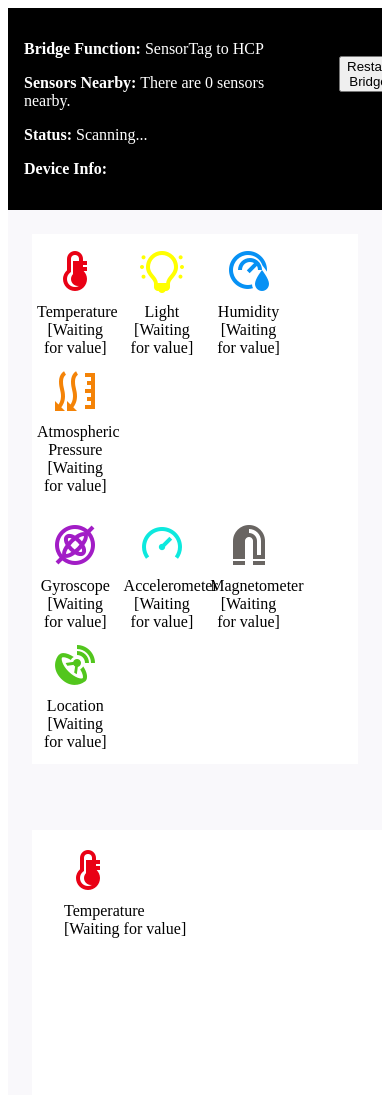
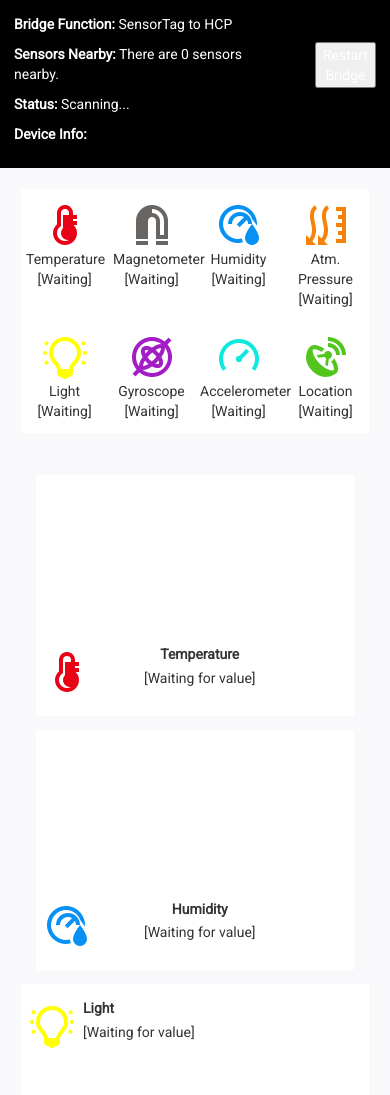
Before and after one commit to NishantNalawade/BridgeApp, a website: page www/index.html in a window 390 px wide. Shown: the top 1095 px of the page. Drawn offline with nearby package versions, Linux system fonts and the light colour scheme; some packages are replaced by stand-ins of ours; a script that the page names is missing.

Commit message:
started with bootstrap

```diff
--- a/www/css/myCss.css
+++ b/www/css/myCss.css
@@ -1,13 +1,14 @@
 
 
-.container{
+.container-fluid{
     background-color: #f9f8fb;
     min-width: 100%;
     overflow: hidden;
     display: flex;
     flex-direction: column;
     min-height: 100%;
-    font-family: 'Times New Roman', Times, serif;
+    font-family: 'Roboto';
+    font-size: 14px;
     padding: 0px
 }
 .App-Bar{
@@ -40,15 +41,13 @@
 
 }
 
-.column{
-    float: left;
-    width: 23.5%;
+.col-xs-3{
     padding: 5px;
     text-align: center;
 }
 
 .list{
-    margin-top: 3.125em;
+    margin-top: 2em;
     margin-left: 1.5em;
     margin-right: 1.5em;
     margin-bottom: 1em;
@@ -57,17 +56,28 @@
     margin-top: 1em;
     padding-top: 1em;
     background: #fff;
-    float: left;
     width: 100%;
-    padding-left: 2em;
+    margin-right: 2em;
+    /* padding-left: 2em; */
     padding-bottom: 2em;
 }
 .list-icon{
-    float: left;
     margin-right: 1.25em;
     padding-right: 2.5em;
 }
 
 .live-data{
+    margin-top: 0.25em;
+    margin-right: 0.5em;
+    margin-left: 0.5em;
+    float: left;
+}
+.sensor-name{
+    font-weight: bold;
     margin-bottom: 0.25em;
 }
+
+#tempgauge{
+    height: 10em;
+    width: 20em;
+}
--- a/www/index.html
+++ b/www/index.html
@@ -12,6 +12,8 @@
 	<meta http-equiv="Expires" content="-1" />
 	<meta http-equiv="cache-control" content="no-store" />
 	<meta name="viewport" content="width=device-width, initial-scale=1.0">
+	<link rel="stylesheet" href="https://maxcdn.bootstrapcdn.com/bootstrap/3.3.7/css/bootstrap.min.css">
+	<script src="https://maxcdn.bootstrapcdn.com/bootstrap/3.3.7/js/bootstrap.min.js"></script>
 	<link rel="stylesheet" type="text/css" href="css/myCss.css" />
 	<link href='https://fonts.googleapis.com/css?family=Roboto' rel='stylesheet'>
 	<script src="https://ajax.googleapis.com/ajax/libs/jquery/3.3.1/jquery.min.js"></script>
@@ -30,12 +32,13 @@
 	<script src="http://bernii.github.io/gauge.js/dist/gauge.min.js"></script>
 
 </head>
-<body class='pageDefault' onload='initialize();' >
+
+<body class='pageDefault' onload='initialize();'>
 	<!-- <header>
 				<button class="menu" onclick=""><img src="ui/images/menu.svg" /></button>
 			</header> -->
-		<div class="container">
-				<div class = "App-Bar">
+	<div class="container-fluid">
+		<div class="App-Bar">
 			<div class="Sensor-Details">
 				<p>
 					<strong>Bridge Function:</strong> <span id="BridgeStatusData">SensorTag to HCP</span>
@@ -50,75 +53,96 @@
 					<strong>Device Info:</strong> <span id="DeviceData"></span>
 				</p>
 			</div>
-					<div  class="restart">
-						<button  onClick='location.reload();'>Restart Bridge</button>
+			<div class="restart">
+				<button onClick='location.reload();'>Restart Bridge</button>
 			</div>
 		</div>
 
 		<div class="row">
-						<div class="column">
-							<div class="live-data">
-								<img src="img/icons8-temperature-48.png">
+
+			<div class="col-xs-3">
+				<figure>
+					<img src="img/icons8-temperature-48.png" class="figure-img img-fluid">
+					<figcaption class="text-center figure-caption">Temperature</figcaption>
+				</figure>
+				<div id="TemperatureData">[Waiting]</div>
 			</div>
-							<div class="sensor-name">Temperature</div>
-							<span id="TemperatureData">[Waiting for value]</span>
+
+
+			<div class="col-xs-3">
+				<figure>
+					<img src="img/icons8-magnet-48.png" class="figure-img img-fluid">
+					<figcaption class="text-center figure-caption">Magnetometer</figcaption>
+				</figure>
+				<div id="MagnetometerData">[Waiting]</div>
 			</div>
-						<div class="column">
-								<div class="live-data">
-									<img src="img/icons8-light-on-48.png">
+
+
+			<div class="col-xs-3">
+				<figure>
+					<img src="img/icons8-humidity-48.png" class="figure-img img-fluid">
+					<figcaption class="text-center figure-caption">Humidity</figcaption>
+				</figure>
+				<div id="HumidityData">[Waiting]</div>
 			</div>
-								<div class="sensor-name">Light</div>
-								<span id="LuxometerData">[Waiting for value]</span>
+
+			<div class="col-xs-3">
+				<figure>
+					<img src="img/icons8-atmospheric-pressure-48.png" class="figure-img img-fluid">
+					<figcaption class="text-center figure-caption">Atm. Pressure</figcaption>
+				</figure>
+				<div id="BarometerData">[Waiting]</div>
 			</div>
-						<div class="column">
-								<div class="live-data">
-									<img src="img/icons8-humidity-48.png">
-								</div>
-								<div class="sensor-name">Humidity</div>
-								<span id="HumidityData">[Waiting for value]</span>
-						</div>
-						<div class="column">
-								<div class="live-data">
-									<img src="img/icons8-atmospheric-pressure-48.png">
-								</div>
-								<div class="sensor-name">Atmospheric Pressure</div>
-								<span id="BarometerData">[Waiting for value]</span>
-						</div>
+
 		</div>
 
 		<div class="row">
-							<div class="column">
-								<div class="live-data">
-									<img src="img/icons8-gyroscope-48.png">
+			<div class="col-xs-3">
+				<figure>
+					<img src="img/icons8-light-on-48.png" class="figure-img img-fluid">
+					<figcaption class="text-center figure-caption">Light</figcaption>
+				</figure>
+				<div id="LuxometerData">[Waiting]</div>
 			</div>
-								<div class="sensor-name">Gyroscope</div>
-								<span id="GyroscopeData">[Waiting for value]</span>
+
+			<div class="col-xs-3">
+				<figure>
+					<img src="img/icons8-gyroscope-48.png" class="figure-img img-fluid">
+					<figcaption class="text-center figure-caption">Gyroscope</figcaption>
+				</figure>
+				<div id="GyroscopeData">[Waiting]</div>
 			</div>
-							<div class="column">
-									<div class="live-data">
-										<img src="img/icons8-speed-48.png">
+
+			<div class="col-xs-3">
+				<figure>
+					<img src="img/icons8-speed-48.png" class="figure-img img-fluid">
+					<figcaption class="text-center figure-caption">Accelerometer</figcaption>
+				</figure>
+				<div id="AccelerometerData">[Waiting]</div>
 			</div>
-									<div class="sensor-name">Accelerometer</div>
-									<span id="AccelerometerData">[Waiting for value]</span>
-							</div>
-							<div class="column">
-									<div class="live-data">
-										<img src="img/icons8-magnet-48.png">
-									</div>
-									<div class="sensor-name">Magnetometer</div>
-									<span id="MagnetometerData">[Waiting for value]</span>
-							</div>
-							<div class="column">
-									<div class="live-data">
-										<img src="img/icons8-gps-signal-48.png">
-									</div>
-									<div class="sensor-name">Location</div>
-									<span id="LocationData">[Waiting for value]</span>
+
+			<div class="col-xs-3">
+				<figure>
+					<img src="img/icons8-gps-signal-48.png" class="figure-img img-fluid">
+					<figcaption class="text-center figure-caption">Location</figcaption>
+				</figure>
+				<div id="LocationData">[Waiting]</div>
 			</div>
 
 		</div>
+
 		<div class="list">
+
+			<!-- <div class="row"> -->
+				<div class="col-sm-6 text-center">
+
 					<div class="list-item">
+
+						<div class="list-item-details">
+							<div>
+								<canvas id="tempGauge"></canvas>
+							</div>
+						</div>
 						<div class="list-icon">
 							<div class="live-data">
 								<img src="img/icons8-temperature-48.png">
@@ -126,14 +150,17 @@
 							<div class="sensor-name">Temperature</div>
 							<span id="TemperatureData">[Waiting for value]</span>
 						</div>
-							<div class="list-item-details">
-								<div>
-                                 <canvas id="tempGauge"></canvas>
-								</div>
+
 					</div>
 				</div>
 
+				<div class="col-sm-6 text-center">
 					<div class="list-item">
+						<div class="list-item-details">
+							<div>
+								<canvas id="humidityGauge"></canvas>
+							</div>
+						</div>
 						<div class="list-icon">
 							<div class="live-data">
 								<img src="img/icons8-humidity-48.png">
@@ -141,12 +168,9 @@
 							<div class="sensor-name">Humidity</div>
 							<span id="HumidityData">[Waiting for value]</span>
 						</div>
-							<div class="list-item-details">
-								<div>
-                                 <canvas id="humidityGauge"></canvas>
 					</div>
 				</div>
-						</div>
+			<!-- </div> -->
 
 			<div class="list-item">
 				<div class="list-icon">
@@ -173,7 +197,7 @@
 				</div>
 				<div class="list-item-details">
 					<div>
-                                 <canvas id="pressureGauge" >
+						<canvas id="pressureGauge">
 						</canvas>
 					</div>
 
@@ -181,6 +205,7 @@
 			</div>
 
 			<div class="list-item">
+
 				<div class="list-icon">
 					<div class="live-data">
 						<img src="img/icons8-speed-48.png">
@@ -188,23 +213,24 @@
 					<div class="sensor-name">Accelerometer</div>
 					<span id="AccelerometerData">[Waiting for value]</span>
 				</div>
+
 				<div class="list-item-details">
 					<div>
 						<canvas id="accelGraph" width="250px" height="200"></canvas>
 						<script>
-                                    var accelSmoothie = new SmoothieChart({grid:{fillStyle:'#ffffff',strokeStyle:'#000000'},labels:{fillStyle:'#000000'},minValue:0,maxValue:2500,showIntermediateLabels: true});
-                                    accelSmoothie.streamTo(document.getElementById("accelGraph"),1000);
+							var accelSmoothie = new SmoothieChart({ grid: { fillStyle: '#ffffff', strokeStyle: '#000000' }, labels: { fillStyle: '#000000' }, minValue: 0, maxValue: 2500, showIntermediateLabels: true });
+							accelSmoothie.streamTo(document.getElementById("accelGraph"), 1000);
 							var accelLine = new TimeSeries();
 							var accelLine1 = new TimeSeries();
 							var accelLine2 = new TimeSeries();
-                                        setInterval(function() {
+							setInterval(function () {
 								accelLine.append(new Date().getTime(), window.accelerometerXFinal);
 								accelLine1.append(new Date().getTime(), window.accelerometerYFinal);
 								accelLine2.append(new Date().getTime(), window.accelerometerZFinal);
 							}, 250);
-                                        accelSmoothie.addTimeSeries(accelLine,{lineWidth:2,strokeStyle:'#ff2600'});
-                                        accelSmoothie.addTimeSeries(accelLine1,{lineWidth:2,strokeStyle:'#00b6ff'});
-                                        accelSmoothie.addTimeSeries(accelLine2,{lineWidth:2,strokeStyle:'#00ff3b'});
+							accelSmoothie.addTimeSeries(accelLine, { lineWidth: 2, strokeStyle: '#ff2600' });
+							accelSmoothie.addTimeSeries(accelLine1, { lineWidth: 2, strokeStyle: '#00b6ff' });
+							accelSmoothie.addTimeSeries(accelLine2, { lineWidth: 2, strokeStyle: '#00ff3b' });
 						</script>
 					</div>
 				</div>
@@ -222,20 +248,20 @@
 					<div>
 						<canvas id="magnetGraph" width="250px" height="200"></canvas>
 						<script>
-                                    var magnetSmoothie = new SmoothieChart({grid:{fillStyle:'#ffffff',strokeStyle:'#000000'},labels:{fillStyle:'#000000'},minValue:0,maxValue:500,showIntermediateLabels: true});
-                                    magnetSmoothie.streamTo(document.getElementById("magnetGraph"),1000);
+							var magnetSmoothie = new SmoothieChart({ grid: { fillStyle: '#ffffff', strokeStyle: '#000000' }, labels: { fillStyle: '#000000' }, minValue: 0, maxValue: 500, showIntermediateLabels: true });
+							magnetSmoothie.streamTo(document.getElementById("magnetGraph"), 1000);
 							var magnetLine = new TimeSeries();
 							var magnetLine1 = new TimeSeries();
 							var magnetLine2 = new TimeSeries();
 
-                                        setInterval(function() {
+							setInterval(function () {
 								magnetLine.append(new Date().getTime(), window.magnetometerXFinal);
 								magnetLine1.append(new Date().getTime(), window.magnetometerYFinal);
 								magnetLine2.append(new Date().getTime(), window.magnetometerZFinal);
 							}, 250);
-                                       magnetSmoothie.addTimeSeries(magnetLine,{lineWidth:2,strokeStyle:'#ff2600'});
-                                        magnetSmoothie.addTimeSeries(magnetLine1,{lineWidth:2,strokeStyle:'#00b6ff'});
-                                        magnetSmoothie.addTimeSeries(magnetLine2,{lineWidth:2,strokeStyle:'#00ff3b'});
+							magnetSmoothie.addTimeSeries(magnetLine, { lineWidth: 2, strokeStyle: '#ff2600' });
+							magnetSmoothie.addTimeSeries(magnetLine1, { lineWidth: 2, strokeStyle: '#00b6ff' });
+							magnetSmoothie.addTimeSeries(magnetLine2, { lineWidth: 2, strokeStyle: '#00ff3b' });
 						</script>
 					</div>
 				</div>
@@ -253,20 +279,20 @@
 					<div>
 						<canvas id="gyroGraph" width="250px" height="200"></canvas>
 						<script>
-                                    var gyroSmoothie = new SmoothieChart({grid:{fillStyle:'#ffffff',strokeStyle:'#000000'},labels:{fillStyle:'#000000'},minValue:0,maxValue:200,showIntermediateLabels: true});
-                                    gyroSmoothie.streamTo(document.getElementById("gyroGraph"),1000);
+										var gyroSmoothie = new SmoothieChart({ grid: { fillStyle: '#ffffff', strokeStyle: '#000000' }, labels: { fillStyle: '#000000' }, minValue: 0, maxValue: 200, showIntermediateLabels: true });
+										gyroSmoothie.streamTo(document.getElementById("gyroGraph"), 1000);
 										var gyroLine = new TimeSeries();
 										var gyroLine1 = new TimeSeries();
 										var gyroLine2 = new TimeSeries();
-                                        var time       = new Date().getTime();
-                                        setInterval(function() {
+										var time = new Date().getTime();
+										setInterval(function () {
 											gyroLine.append(new Date().getTime(), window.gyroscopeXFinal);
 											gyroLine1.append(new Date().getTime(), window.gyroscopeYFinal);
 											gyroLine2.append(new Date().getTime(), window.gyroscopeZFinal);
 										}, 250);
-                                        gyroSmoothie.addTimeSeries(gyroLine,{lineWidth:2,strokeStyle:'#ff2600'});
-                                        gyroSmoothie.addTimeSeries(gyroLine1,{lineWidth:2,strokeStyle:'#00b6ff'});
-                                        gyroSmoothie.addTimeSeries(gyroLine2,{lineWidth:2,strokeStyle:'#00ff3b'});
+										gyroSmoothie.addTimeSeries(gyroLine, { lineWidth: 2, strokeStyle: '#ff2600' });
+										gyroSmoothie.addTimeSeries(gyroLine1, { lineWidth: 2, strokeStyle: '#00b6ff' });
+										gyroSmoothie.addTimeSeries(gyroLine2, { lineWidth: 2, strokeStyle: '#00ff3b' });
 						</script>
 						<!-- <span id="GyroscopeData">[Waiting for value]</span>
 									<div>Gyroscope</div> -->
@@ -283,7 +309,7 @@
 					<span id="LocationData">[Waiting for value]</span>
 				</div>
 				<div class="list-item-details">
-									<div >
+					<div>
 
 					</div>
 				</div>
@@ -295,4 +321,5 @@
 	<script src="js/ChartsFunctions.js"></script>
 	<script src="js/gauge.js"></script>
 </body>
+
 </html>
```
Lines whose indentation alone changed are shown as unchanged.
